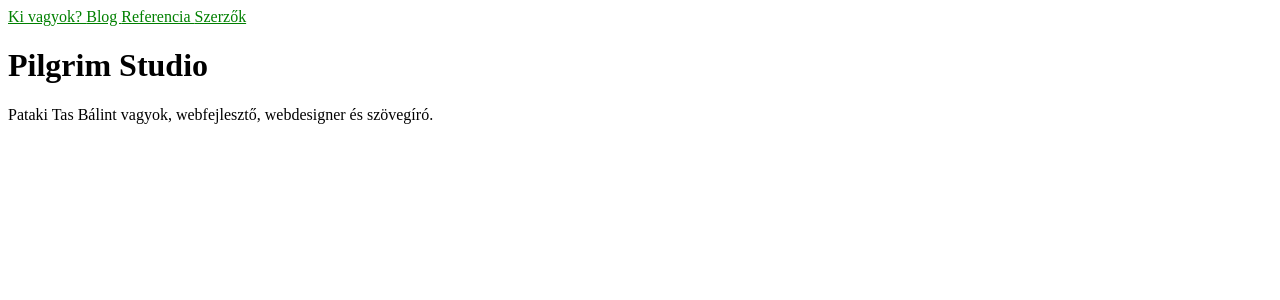
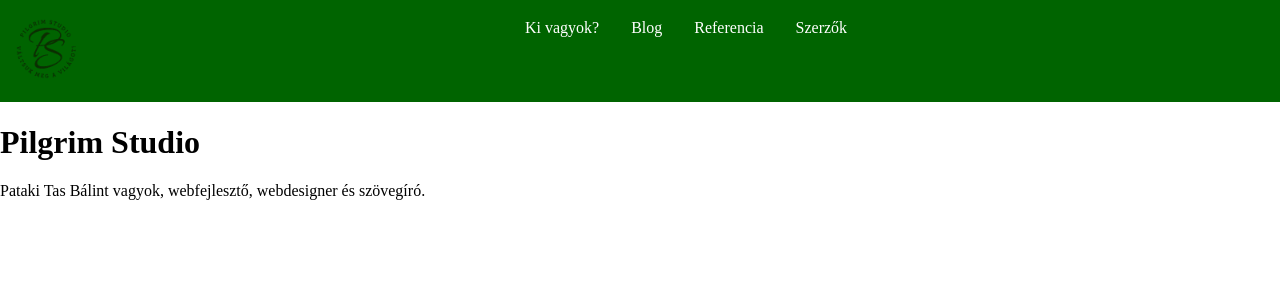
Before and after one commit to Peregrinusz/peregrinusz.github.io, a Jekyll site: the page built from index.html, in a window 1280 px wide. Shown: the top 300 px of the page. Built offline with Jekyll 4.4.1, drawn with Linux system fonts in a browser that asks for light colours.

Commit message:
Fejlécmenü frissítve

```diff
--- a/_includes/menu.html
+++ b/_includes/menu.html
@@ -1,7 +1,18 @@
 <nav>
-    {% for item in site.data.navigation %}
-    <a href="{{ item.link }}"{% if page.url == item.link %} class="itt" {% endif %}>
-        {{ item.name }}
-    </a>
-    {% endfor %}
+    <label  for="mobil" class="btn-mob">
+        <span></span>
+        <span></span>
+        <span></span>
+    </label>
+    <input id="mobil" type="checkbox">
+    <ul class="menu">
+        {% for item in site.data.navigation %}
+        <li>
+            <a href="{{ item.link }}"{% if page.url == item.link %} class="itt" {% endif %}>
+                {{ item.name }}
+            </a>
+        </li>
+        {% endfor %}
+    </ul>
+    <a id="icon" href="index.html"><img src="assets/images/PilgrimStudio-logo.webp" alt="Pilgrim Studio" id="logo"></a>
 </nav>
--- a/_sass/main.scss
+++ b/_sass/main.scss
@@ -1,3 +1,42 @@
+//TAG
+a {
+    color: green;
+}
+
+body {
+    margin: 0;
+    padding: 0;
+}
+nav {
+    display: flex;
+    flex-direction: row-reverse;
+    background: darkgreen;
+    position: sticky;
+    top: 0;
+}
+nav::after {
+    content: "";
+    clear: both;
+    display: table;
+}
+nav a {
+    display: block;
+    text-decoration: none;
+    color: white;
+    padding: 1.2rem 1rem;
+}
+nav a:hover{
+    color: black;
+}
+//ID
+#logo {
+    width: 60px;
+}
+#icon {
+    float: left;
+    display: block;
+}
+//CLASS
 .itt {
     display: none;
 }
@@ -17,6 +56,49 @@
     display: flex;
 }
 
-a {
-    color: green;
+.menu {
+    margin: 0 auto;
+    padding: 0;
+    list-style: none;
+    text-align: center;
 }
+.menu li {
+    float: left;
+}
+.btn-mob + input[type="checkbox"] {
+    display: none;
+}
+.btn-mob + input[type="checkbox"]:checked ~ .menu li {
+    display: block;
+}
+.btn-mob {
+    width: 30px;
+    display: none;
+    float: right;
+    padding: 10px;
+    margin: 7px 5px;
+}
+.btn-mob span {
+    display: block;
+    height: 4px;
+    background: white;
+    margin: 0 0 5px 0;
+}
+.btn-mob span:last-of-type {
+    margin: 0;
+}
+//MediaQuery
+@media (max-width: 600px) {
+    .menu li{
+      display: none;
+      float: none;
+    }
+    .btn-mob {
+      display: block;
+    }
+}
+@media (max-width: 280px) {
+    #icon {
+      display: none;
+    }
+}
```
Also changed, not shown: assets/images/PilgrimStudio-logo.webp (added).
